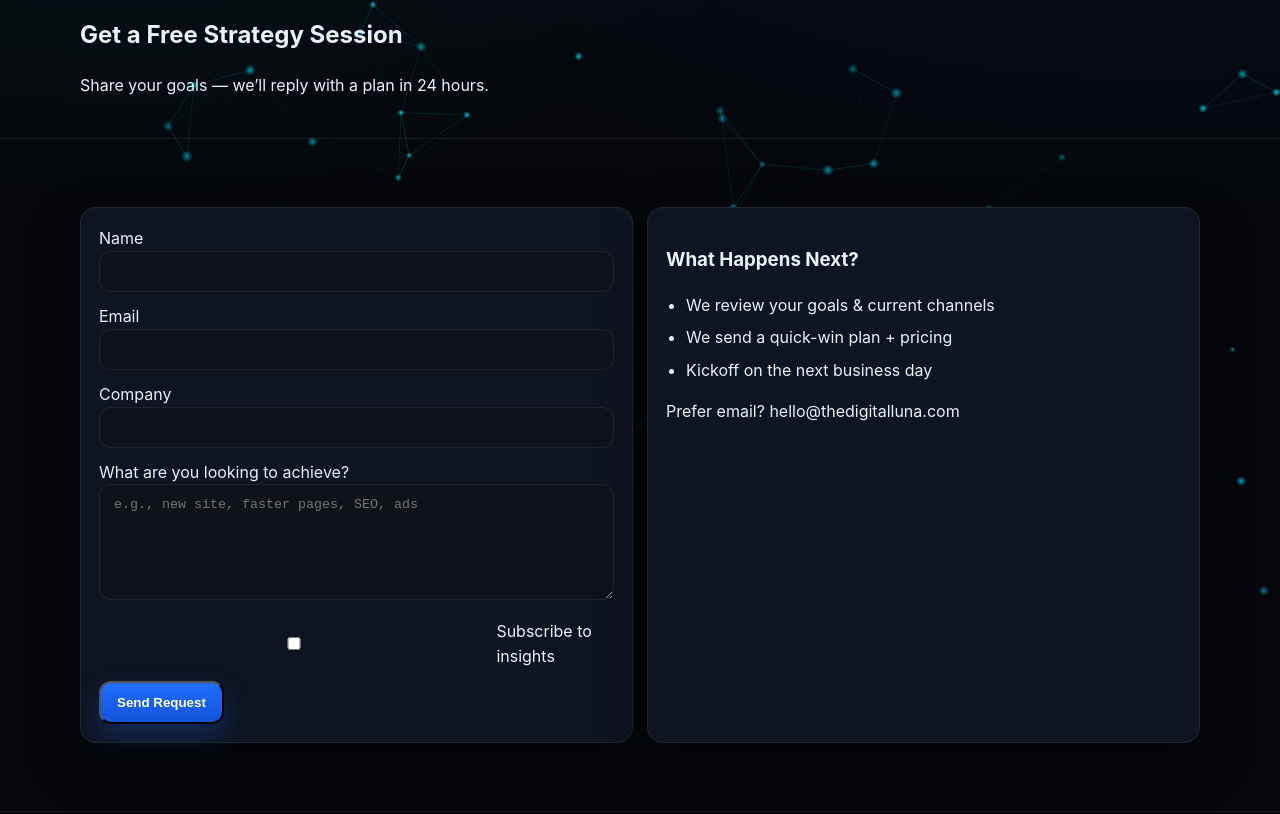
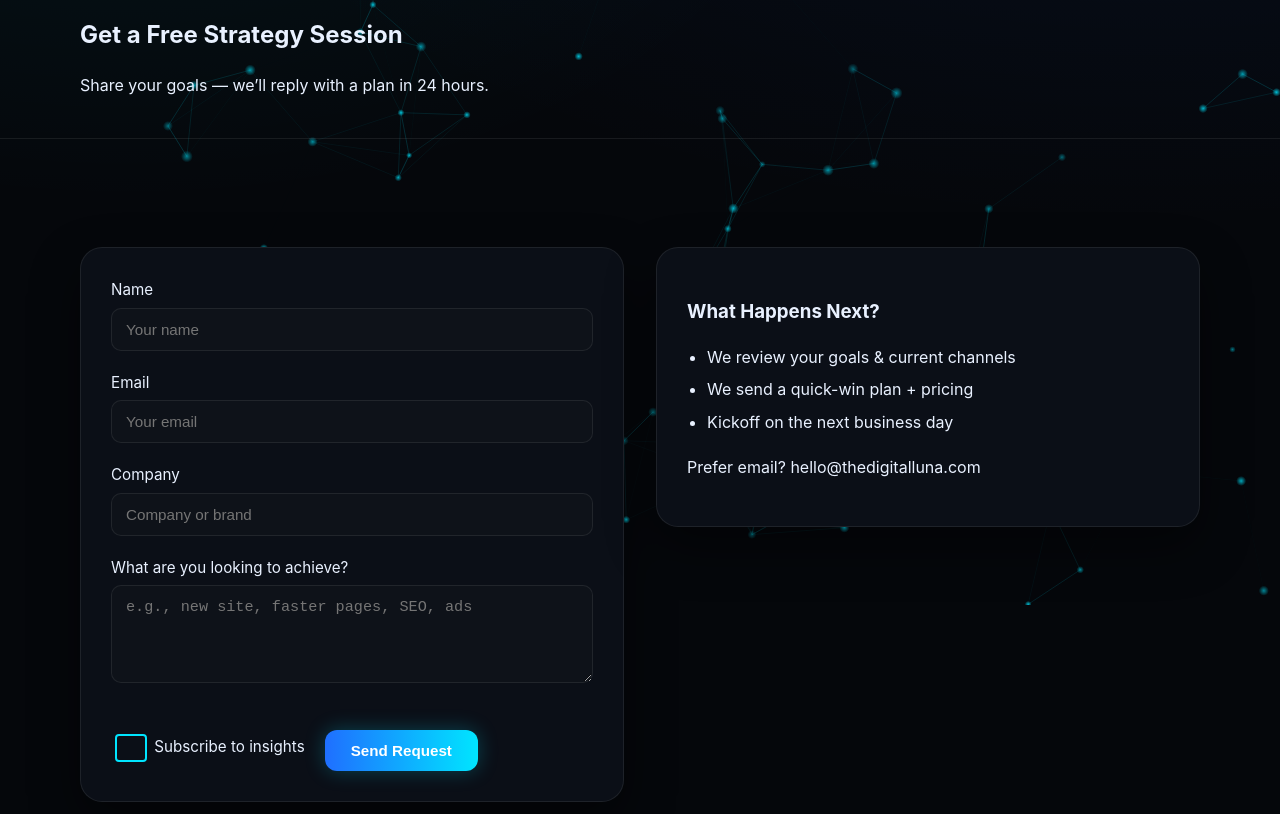
Before and after one commit to Kazuno1/dg2, a plain HTML site: page contact.html in a window 1280 px wide. Shown: the part 195-1009 px from the top of the page. Drawn offline with Linux system fonts and the light colour scheme.

Commit message:
Add files via upload

```diff
--- a/contact.html
+++ b/contact.html
@@ -68,31 +68,73 @@
 <a class="btn small" href="contact.html">Get Quote</a>
 </div>
 </header>
+
 <section class="page-hero">
 <div class="container">
 <h1>Get a Free Strategy Session</h1>
 <p>Share your goals — we’ll reply with a plan in 24 hours.</p>
 </div>
 </section>
-<section>
-<div class="container grid-2">
-<form class="card form" id="leadForm">
-<label>Name<input name="name" required=""/></label>
-<label>Email<input name="email" required="" type="email"/></label>
-<label>Company<input name="company"/></label>
-<label>What are you looking to achieve?
-          <textarea name="goals" placeholder="e.g., new site, faster pages, SEO, ads" rows="6"></textarea>
-</label>
-<label class="check"><input type="checkbox"/> Subscribe to insights</label>
-<button class="btn">Send Request</button>
-</form>
-<aside class="card">
-<h3>What Happens Next?</h3>
-<ul class="tick-list"><li>We review your goals &amp; current channels</li><li>We send a quick-win plan + pricing</li><li>Kickoff on the next business day</li></ul>
-<p class="muted">Prefer email? <a href="mailto:hello@thedigitalluna.com">hello@thedigitalluna.com</a></p>
-</aside>
-</div>
+
+<section class="contact-section">
+  <div class="container contact-grid">
+    <!-- Left: Contact Form -->
+    <form
+      class="card form"
+      action="mailto:raffy@thedigitalluna.com?subject=New%20Inquiry%20from%20The%20Digital%20Luna"
+      method="post"
+      enctype="text/plain"
+    >
+      <div class="form-group">
+        <label>Name</label>
+        <input type="text" name="Name" placeholder="Your name" required />
+      </div>
+
+      <div class="form-group">
+        <label>Email</label>
+        <input type="email" name="Email" placeholder="Your email" required />
+      </div>
+
+      <div class="form-group">
+        <label>Company</label>
+        <input type="text" name="Company" placeholder="Company or brand" />
+      </div>
+
+      <div class="form-group">
+        <label>What are you looking to achieve?</label>
+        <textarea
+          name="Message"
+          placeholder="e.g., new site, faster pages, SEO, ads"
+          rows="4"
+        ></textarea>
+      </div>
+
+      <div class="form-row">
+        <label class="checkbox-label">
+          <input type="checkbox" name="Subscribe" />
+          <span>Subscribe to insights</span>
+        </label>
+        <button type="submit" class="btn">Send Request</button>
+      </div>
+    </form>
+
+    <!-- Right: Info -->
+    <div class="card contact-info">
+      <h3>What Happens Next?</h3>
+      <ul class="tick-list">
+        <li>We review your goals & current channels</li>
+        <li>We send a quick-win plan + pricing</li>
+        <li>Kickoff on the next business day</li>
+      </ul>
+      <p class="mt-20">
+        Prefer email?
+        <a href="mailto:hello@thedigitalluna.com">hello@thedigitalluna.com</a>
+      </p>
+    </div>
+  </div>
 </section>
+
+
 <footer class="footer simple">
 <div class="container legal">
 <small>© <span id="year"></span> The Digital Luna</small>
--- a/style.css
+++ b/style.css
@@ -153,3 +153,154 @@ section{padding:68px 0;border-top:1px solid var(--line)}
   .footgrid{grid-template-columns:1fr 1fr}
   .cta-bar{flex-direction:column;align-items:flex-start}
 }
+
+/* FORM CONTAINER */
+.form {
+  display: flex;
+  flex-direction: column;
+  gap: 20px;
+  background: var(--bg-2);
+  border: 1px solid var(--line);
+  border-radius: var(--radius-lg);
+  padding: 30px;
+  box-shadow: var(--shadow);
+}
+
+/* INPUT FIELDS */
+.form label {
+  font-size: 0.95rem;
+  color: var(--text);
+  display: block;
+  margin-bottom: 6px;
+}
+
+.form input,
+.form textarea {
+  width: 100%;
+  padding: 12px 14px;
+  border-radius: 10px;
+  border: 1px solid var(--line);
+  background: #0e1219;
+  color: var(--text);
+  font-size: 0.95rem;
+  transition: border-color 0.3s ease, background 0.3s ease;
+}
+
+.form input:focus,
+.form textarea:focus {
+  border-color: var(--cyan);
+  background: #0f141f;
+  outline: none;
+}
+
+/* CONTACT FORM ROW — CHECKBOX + BUTTON */
+.form-row {
+  display: flex;
+  align-items: center;
+  justify-content: flex-start;
+  gap: 20px;
+  margin-top: 20px;
+  flex-wrap: wrap;
+}
+
+/* Checkbox & Label */
+.checkbox-label {
+  display: flex;
+  align-items: center;
+  gap: 10px;
+  font-size: 0.95rem;
+  color: var(--muted);
+  cursor: pointer;
+  user-select: none;
+}
+
+.checkbox-label input[type="checkbox"] {
+  appearance: none;
+  width: 10px;
+  height: 10px;
+  border: 2px solid var(--cyan);
+  border-radius: 4px;
+  background: transparent;
+  cursor: pointer;
+  transition: all 0.25s ease;
+  display: inline-block;
+  vertical-align: middle;
+  position: relative;
+  top: 0px; /* ✅ fixes that tiny lift */
+}
+
+.checkbox-label input[type="checkbox"]:hover {
+  box-shadow: 0 0 6px rgba(0, 229, 255, 0.5);
+}
+
+.checkbox-label input[type="checkbox"]:checked {
+  background: var(--cyan);
+  box-shadow: 0 0 10px rgba(0, 229, 255, 0.6);
+  border-color: var(--cyan);
+}
+
+.checkbox-label input[type="checkbox"]:checked::after {
+  content: "✓";
+  position: absolute;
+  color: #000;
+  font-weight: 700;
+  left: 3px;
+  top: -1px;
+  font-size: 13px;
+}
+
+/* Button — glowing, modernized */
+.form .btn {
+  padding: 12px 26px;
+  background: linear-gradient(90deg, var(--blue), var(--cyan));
+  border: none;
+  border-radius: 12px;
+  color: #fff;
+  font-weight: 700;
+  font-size: 0.95rem;
+  cursor: pointer;
+  box-shadow: 0 0 20px rgba(0, 229, 255, 0.25);
+  transition: all 0.3s ease;
+}
+
+.form .btn:hover {
+  transform: translateY(-2px);
+  box-shadow: 0 0 28px rgba(0, 229, 255, 0.55);
+  background: linear-gradient(90deg, var(--cyan), var(--blue));
+}
+
+/* Contact layout grid */
+.contact-grid {
+  display: grid;
+  grid-template-columns: 1fr 1fr;
+  gap: 32px;
+  align-items: start;
+  padding-top: 40px;
+}
+
+.contact-info {
+  background: var(--bg-2);
+  border: 1px solid var(--line);
+  border-radius: var(--radius-lg);
+  padding: 30px;
+  box-shadow: var(--shadow);
+}
+
+/* Mobile responsive */
+@media (max-width: 900px) {
+  .contact-grid {
+    grid-template-columns: 1fr;
+  }
+}
+
+@media (max-width: 600px) {
+  .form-row {
+    flex-direction: column;
+    align-items: flex-start;
+    gap: 14px;
+  }
+
+  .form .btn {
+    width: 100%;
+  }
+}
```
